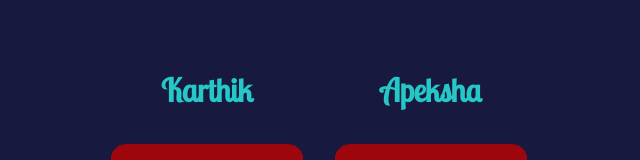
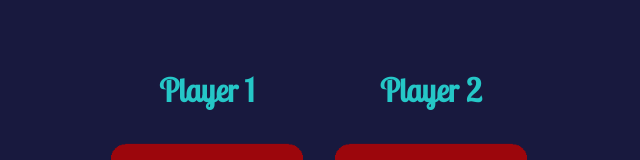
Before and after one commit to Karthik-shetty-964/Dice-game, a plain HTML site: page index.html in a window 1280 px wide. Shown: the part 220-380 px from the top of the page, without its empty margins (321-961 px from the left). Drawn offline with Linux system fonts and the light colour scheme.

Commit message:
Update index.html

```diff
--- a/index.html
+++ b/index.html
@@ -12,12 +12,12 @@
 
         <div id="players">
             <div class="dice">
-                <p>Karthik</p>
+                <p>Player 1</p>
                 <img class = "img1" src="./images/dice6.png" alt="Dice image">
             </div>
 
             <div class="dice">
-                <p>Apeksha</p>
+                <p>Player 2</p>
                 <img class="img2" src="./images/dice6.png" alt="Dice image">
             </div>
         </div>
```
